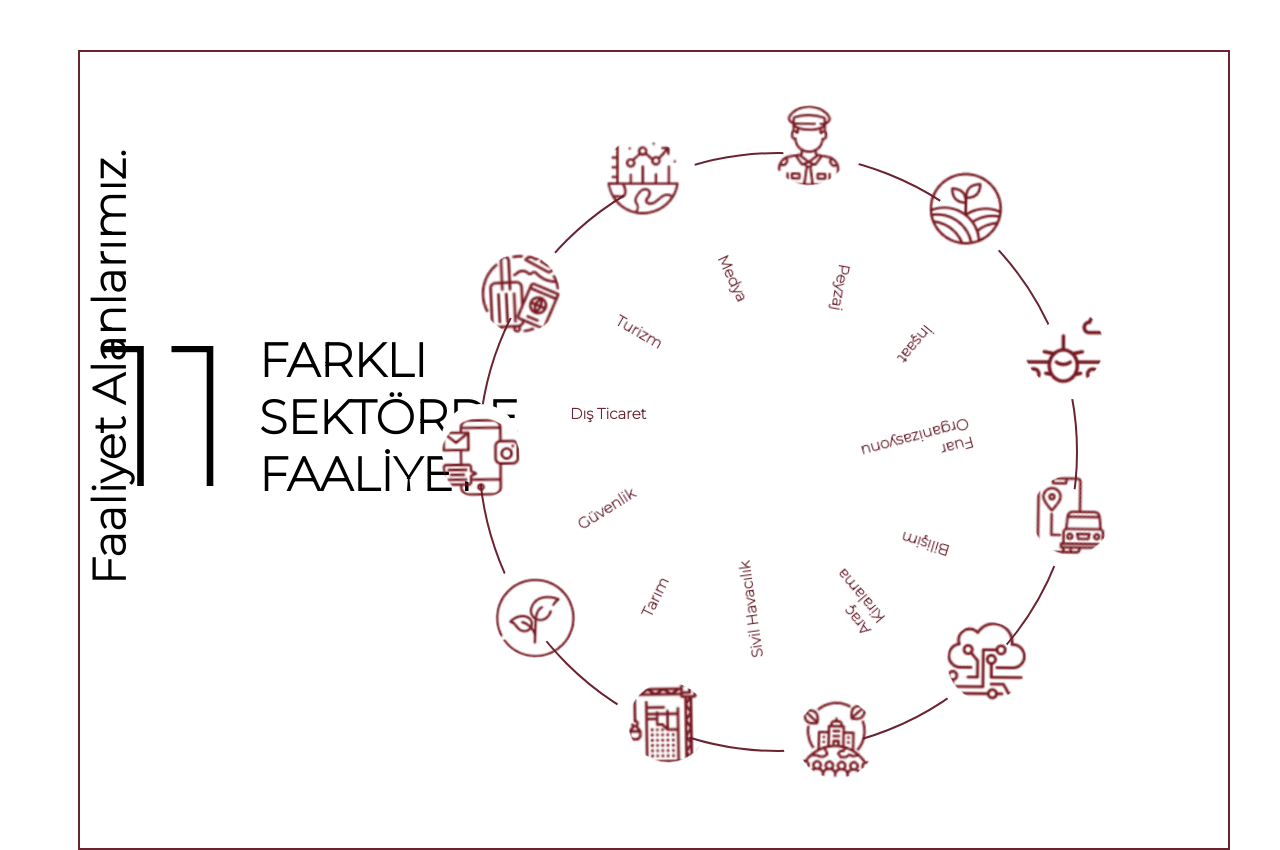
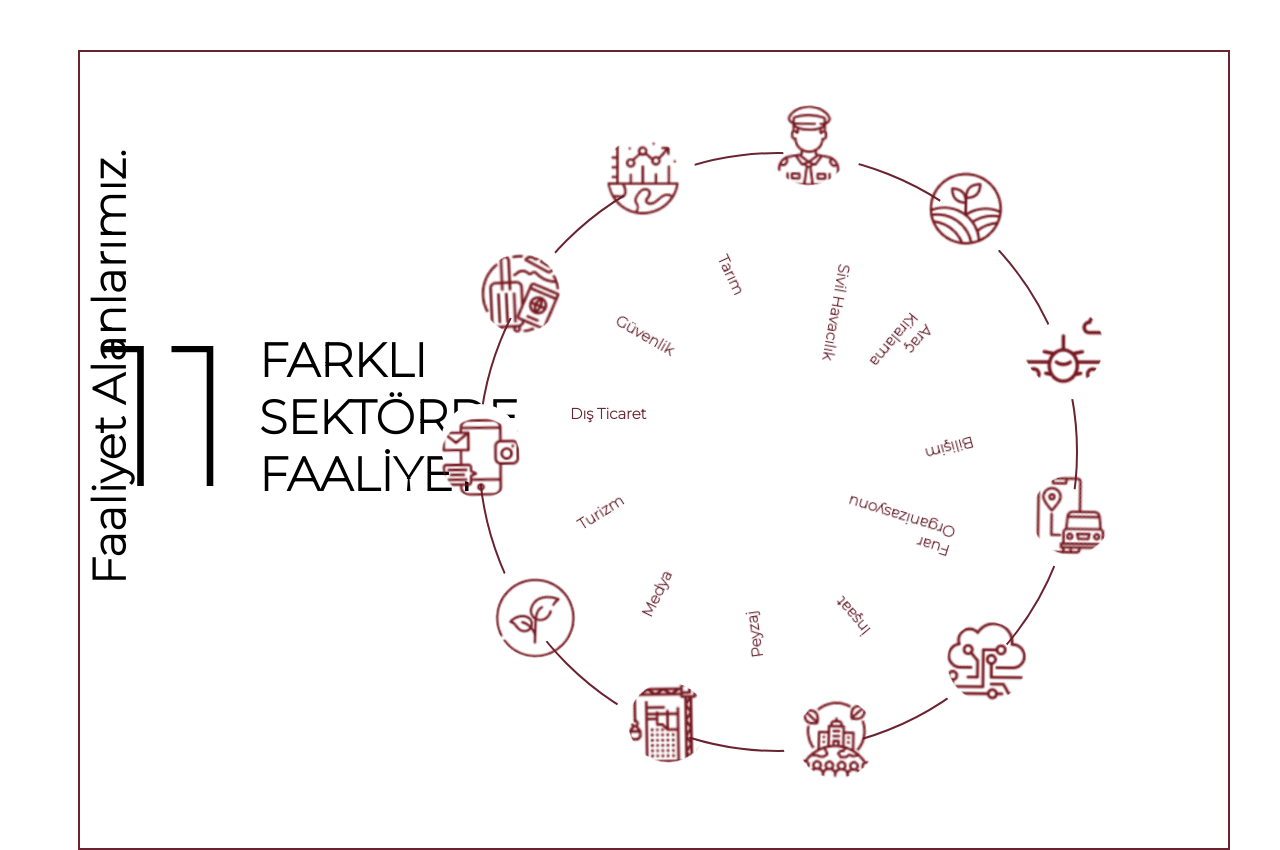
Before and after one commit to HolyyTheo/altinyapimjs, a plain HTML site: page index.html in a window 1280 px wide. Drawn offline with Linux system fonts and the light colour scheme.

Commit message:
Update index.html

```diff
--- a/index.html
+++ b/index.html
@@ -27,7 +27,7 @@
                         <img src="policeman 2.png" style="transform: rotate(-32deg); width: 80px; height: 80px;">
 
                     </div>
-                <div class="yazi" style="--i:1; transform: rotate(-32deg);" >Güvenlik</div>
+                    <div class="yazi" style="--i:1; transform: rotate(-32deg);" >Turizm</div>
 
                     <div class="imgBx"  style="--i:2; ">
 
@@ -35,51 +35,50 @@
 
 
                     </div>
-                <div class="yazi" style="--i:2; transform: rotate(-64deg);" >Tarım</div>
+                    <div class="yazi" style="--i:2; transform: rotate(-64deg);" >Medya</div>
 
                     <div class="imgBx"  style="--i:3;">
                         <img src="airplane (4).png" style="transform: rotate(-98deg); width: 80px; height: 80px;">
                     </div>
 
-                <div class="yazi" style="--i:3; transform: rotate(-98deg);" >Sivil Havacılık</div>
+                    <div class="yazi" style="--i:3; transform: rotate(-98deg);" >Peyzaj </div>
 
                     <div class="imgBx"  style="--i:4;">
                         <img src="car (1).png" style="transform: rotate(-130deg); width: 80px; height: 80px;">
                     </div>
 
-                <div class="yazi" style="--i:4; transform: rotate(-130deg);" >Araç Kiralama</div>
+                    <div class="yazi" style="--i:4; transform: rotate(-130deg);" >İnşaat</div>
 
                     <div class="imgBx"  style="--i:5;">
                         <img src="cloud (1).png" style="transform: rotate(-163deg); width: 80px; height: 80px;">
                     </div>
-                <div class="yazi" style="--i:5; transform: rotate(-163deg);" >Bilişim</div>
+                    <div class="yazi" style="--i:5; transform: rotate(-163deg);" >Fuar Organizasyonu</div>
 
                     <div class="imgBx"  style="--i:6;">
                         <img src="csr (1).png" style="transform: rotate(165deg); width: 80px; height: 80px;">
                     </div>
-                <div class="yazi" style="--i:6; transform: rotate(165deg)" >Fuar Organizasyonu</div>
+                    <div class="yazi" style="--i:6; transform: rotate(165deg); " >Bilişim</div>
 
                     <div class="imgBx"  style="--i:7;">
                         <img src="hook (1).png" style="transform: rotate(130deg); width: 80px; height: 80px;">
                     </div>
-                <div class="yazi" style="--i:7; transform: rotate(130deg);" ><p>İnşaat</p></div>
-
+                    <div class="yazi" style="--i:7; transform: rotate(130deg);" >Araç Kiralama</div>
                     <div class="imgBx"  style="--i:8;">
                         <img src="plant-based (2).png" style="transform: rotate(100deg); width: 80px; height: 80px;">
                     </div>
 
-                <div class="yazi" style="--i:8; transform: rotate(100deg);" >Peyzaj</div>
+                    <div class="yazi" style="--i:8; transform: rotate(100deg);" >Sivil Havacılık</div>
 
                     <div class="imgBx"  style="--i:9;">
                         <img src="social-media (1) 2.png" style="transform: rotate(65deg); width: 80px; height: 80px;">
                     </div>
 
-                <div class="yazi" style="--i:9; transform: rotate(65deg);" >Medya</div>
+                    <div class="yazi" style="--i:9; transform: rotate(65deg);" >Tarım</div>
                     <div class="imgBx"  style="--i:10;">
                         <img src="travel-and-tourism (1) 1.png" style="transform: rotate(30deg); width: 80px; height: 80px;">
                     </div>
 
-                <div class="yazi" style="--i:10; transform: rotate(30deg);" >Turizm</div>
+                    <div class="yazi" style="--i:10; transform: rotate(30deg);" >Güvenlik</div>
                     <div class="imgBx"  style="--i:11;">
                         <img src="world-financial (1) 3 (1).png" style="transform: rotate(0deg); width: 80px; height: 80px;">
                     </div>
@@ -131,15 +130,16 @@
 
     </div>
     <!-- Eylemin sayfa yüklendiğinde çalışmasını sağlayan javascript kodu -->
+
     <script>
         window.onload = function () {
 
           let imgBx = document.querySelectorAll('.imgBx');
-
+          let yazi = document.querySelectorAll('.yazi');
           for (let i=0; i<imgBx.length; i++)
           {
            imgBx[i].classList.add('active');
-
+           yazi[i].classList.add('active');
        }
 
 
```
Lines whose indentation alone changed are shown as unchanged.
